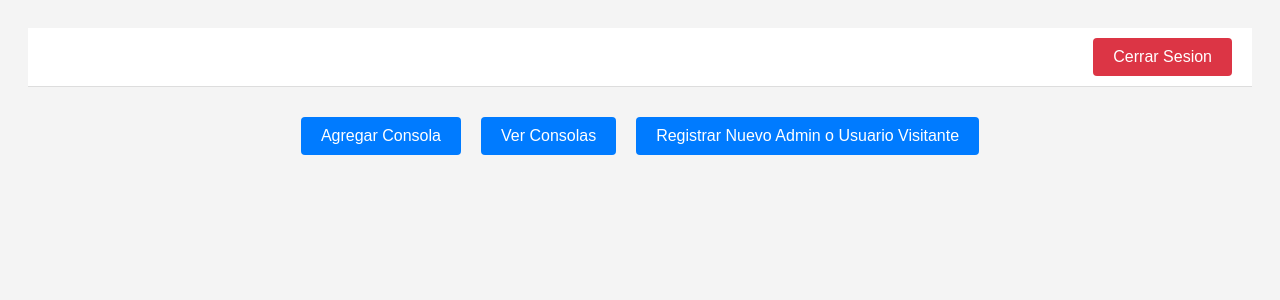
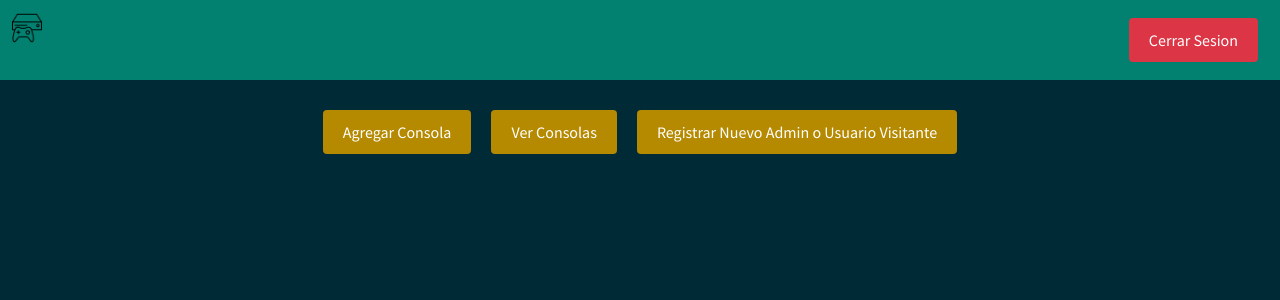
Before and after one commit to javierarf/Sumativa3, a Django app: page /home_admin in a window 1280 px wide. Shown: the top 300 px of the page. Run offline with Django 5.2, Linux system fonts and the light colour scheme; some libraries are stand-ins or nearby versions.

Commit message:
agregue diseño a página AdminHome

```diff
--- a/tienda/templates/AdminHome.html
+++ b/tienda/templates/AdminHome.html
@@ -5,21 +5,11 @@
     <meta charset="UTF-8">
     <meta name="viewport" content="width=device-width, initial-scale=1.0">
     <title>Document</title>
+    <link rel="stylesheet" href="{% static 'css/bootstrap.css' %}">
+    <link rel="stylesheet" href="{% static 'css/estilo.css' %}">
+
+
     <style>
-        body {
-            font-family: Arial, sans-serif;
-            background-color: #f4f4f4;
-            padding: 20px;
-        }
-
-        header {
-            display: flex;
-            justify-content: space-between;
-            align-items: center;
-            padding: 10px 20px;
-            background-color: #ffffff;
-            border-bottom: 1px solid #ddd;
-        }
 
         .nav-links {
             display: flex;
@@ -32,7 +22,7 @@
             display: inline-block;
             margin: 10px;
             padding: 10px 20px;
-            background-color: #007bff;
+            background-color: #b58900;
             color: #ffffff;
             border-radius: 4px;
             text-decoration: none;
@@ -57,6 +47,7 @@
             text-decoration: none;
             font-size: 16px;
             transition: background-color 0.3s ease;
+            margin: 10px;
         }
 
         .logout-btn a:hover {
@@ -64,13 +55,17 @@
         }
     </style>
 </head>
+    <nav class="navbar navbar-expand-lg"  id="navbar">
+        <div class="container-fluid">
+            <a class="navbar-brand" href="{% url 'index' %}">
+                <img src="{% static 'images/img1.png' %}" alt="" width="30" height="30" class="d-inline-block align-top">
+            </a>
+
+            <div class="logout-btn">
+                <a href="{% url 'Iniciar_Sesion' %}">Cerrar Sesion</a>
+            </div></div>
+    </nav>
 <body>
-    <header>
-        <div class="logout-btn">
-            <a href="{% url 'Iniciar_Sesion' %}">Cerrar Sesion</a>
-        </div>
-    </header>
-
     <div class="container">
         <div class="nav-links">
             <a href="{% url 'agregar_consola' %}">Agregar Consola</a>
--- a/tienda/templates/Iniciar_Sesion.html
+++ b/tienda/templates/Iniciar_Sesion.html
@@ -24,9 +24,9 @@
 </head>
 
 <body>
-    <nav class="navbar navbar-expand-lg navbar-light bg-light">
+    <nav class="navbar navbar-expand-lg">
         <div class="container-fluid">
-            <a class="navbar-brand" href="">
+            <a class="navbar-brand" href="{% url 'index' %}">
                 <img src="{% static 'images/img1.png' %}" alt="" width="30" height="30" class="d-inline-block align-top">
             </a>
         </div>
```
